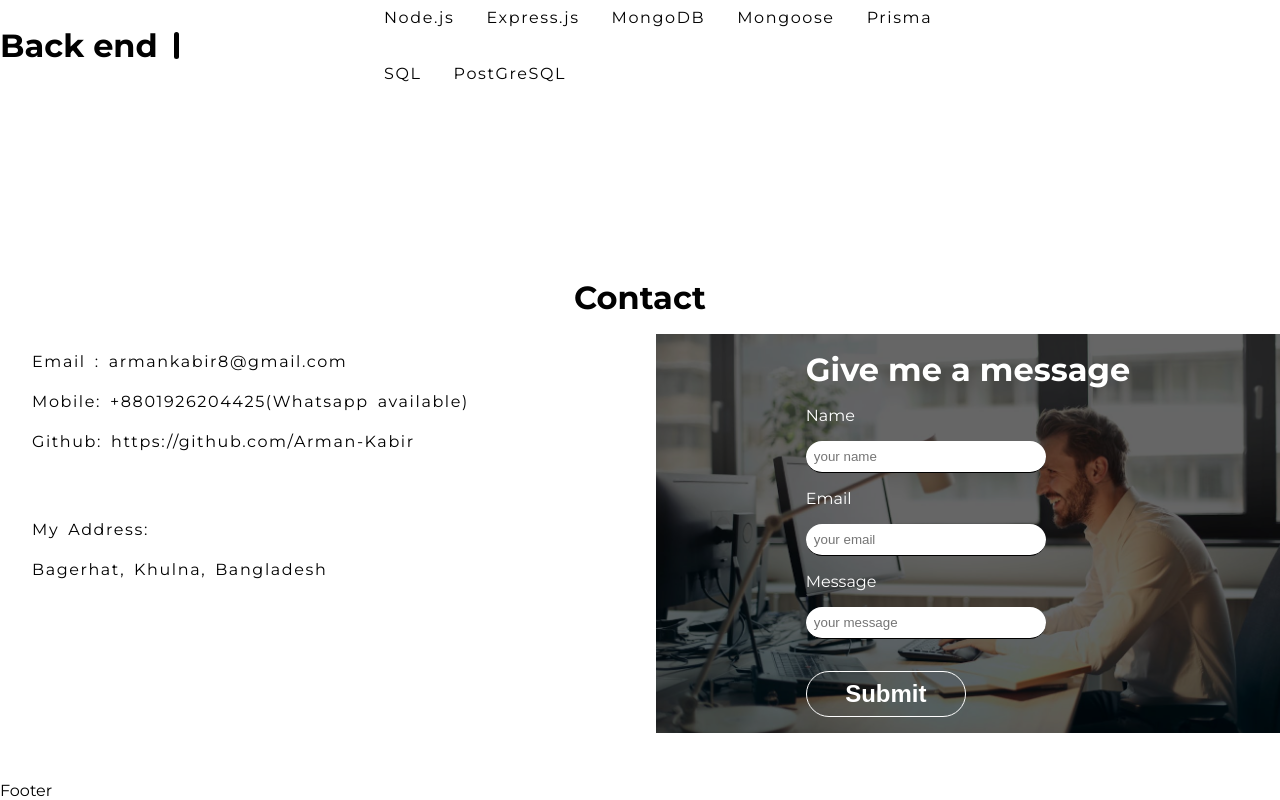
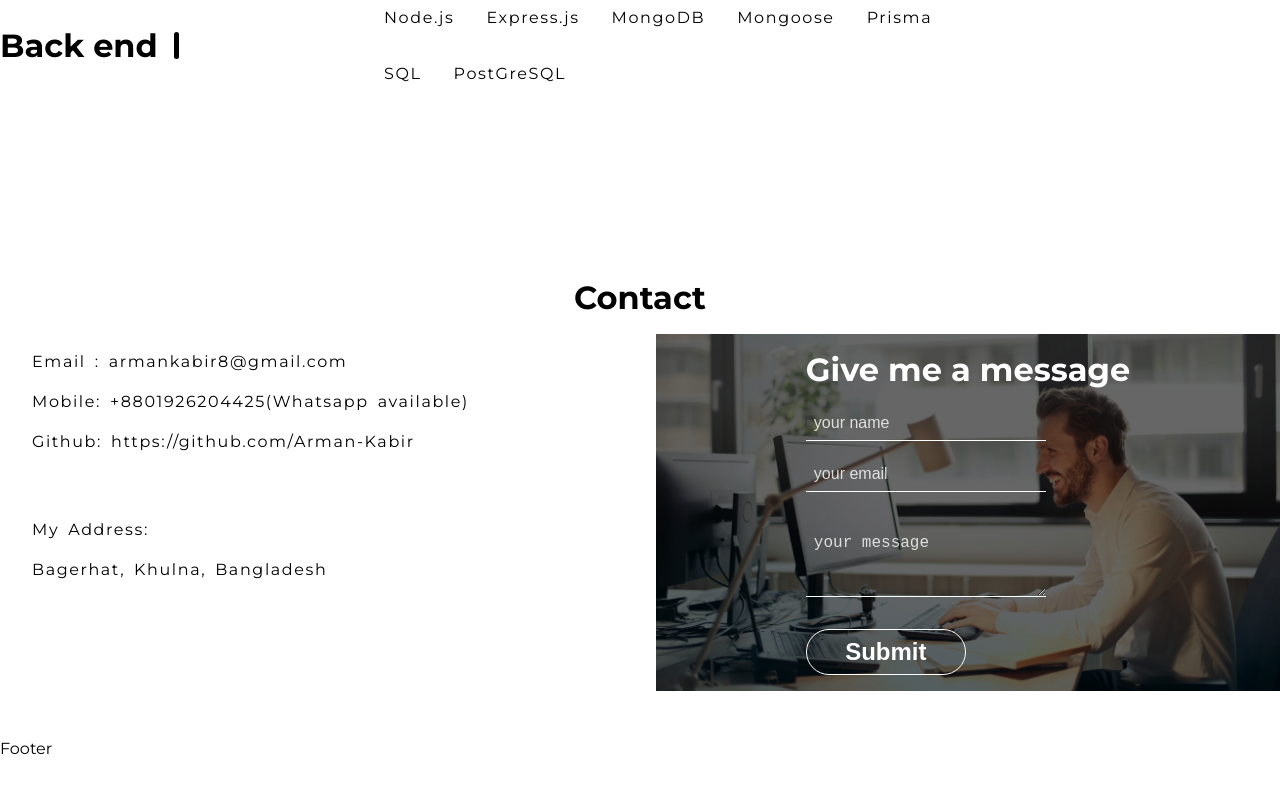
Before and after one commit to Arman-Kabir/portfolio, a React (Vite) app: page / in a window 1280 px wide. Shown: the part 1542-2342 px from the top of the page. After the commit the page ends 2300 px from the top, so only its background shows below. Built offline with nearby package versions, Linux system fonts and the light colour scheme.

Commit message:
input placeholder css styling added

```diff
--- a/src/components/Contact/Contact.css
+++ b/src/components/Contact/Contact.css
@@ -26,7 +26,6 @@
   width: 100%;
   height: 100%;
   background-color: rgba(0, 0, 0, 0.6);
-
 }
 form {
   display: flex;
@@ -38,22 +37,43 @@ form {
 label {
   margin-bottom: 1rem;
 }
-input {
+input,
+textarea {
+  font-size: 1rem;
   margin-bottom: 1rem;
   border: none;
-  border-bottom: 1px solid #000;
+  border-bottom: 1px solid #fff;
   width: 15rem;
   padding: 0.5rem;
-  border-radius: 50px;
+  background-color: transparent;
+  color: #fff;
 }
-input:focus {
+input::placeholder,
+textarea::placeholder {
+  color: rgba(255, 255, 255, 0.8);
+  font-size: 1rem;
+  background-color: transparent;
+}
+textarea::placeholder {
+  transition: 0.5s;
+  transform: translateY(100%);
+}
+
+input:focus,
+textarea:focus {
   border: none;
   outline: none;
-  border-bottom: 1px solid #000;
+  border-bottom: 1px solid #fff;
   padding: 0.5rem;
-  border-radius: 50px;
+  background-color: transparent;
 }
 
+form > span {
+  font-weight: 700;
+  color: #f0296b;
+  font-size: 1rem;
+  margin-bottom: 0.5rem;
+}
 /* .submit {
   margin: 1rem;
   background-color: #fff;
--- a/src/components/Contact/Contact.tsx
+++ b/src/components/Contact/Contact.tsx
@@ -40,22 +40,21 @@ const Contact = () => {
 
 
                     <form onSubmit={handleSubmit(onSubmit)}>
-                    <h2>Give me a message</h2>
-                        <label>Name</label>
+                        <h2>Give me a message</h2>
+                        {/* <label>Name</label> */}
                         <input placeholder='your name'  {...register("name")} />
 
                         {/* include validation with required or other standard HTML validation rules */}
-                        <label>Email</label>
+                        {/* <label>Email</label> */}
                         <input placeholder='your email' {...register("email", { required: true })} />
 
-                        <label>Message</label>
-                        <input placeholder='your message' {...register("message", { required: true })} />
+                        {/* <label>Message</label> */}
+                        <textarea rows="4" placeholder='your message' {...register("message", { required: true })} />
                         {/* errors will return when field validation fails  */}
                         {errors.email && <span>Plz, write your email</span>}
                         {errors.message && <span>Plz, write me a message</span>}
 
                         <button className='submit' type="submit">Submit </button>
-
 
                     </form>
 
--- a/src/index.css
+++ b/src/index.css
@@ -40,6 +40,7 @@ h1 {
   line-height: 2.5rem;
   letter-spacing: 0.3rem;
   margin: 0.5rem 0;
+  /* margin: 1rem 0; */
 }
 h2 {
   font-weight: 700;
@@ -126,7 +127,7 @@ button:hover{
   color:#000;
   background-color: #fff;
   /* padding: .7rem .3rem; */
-  transition: .3s ease-in;
+  transition: .2s ease-in;
 }
 button:active{
   width: 12rem;
```
